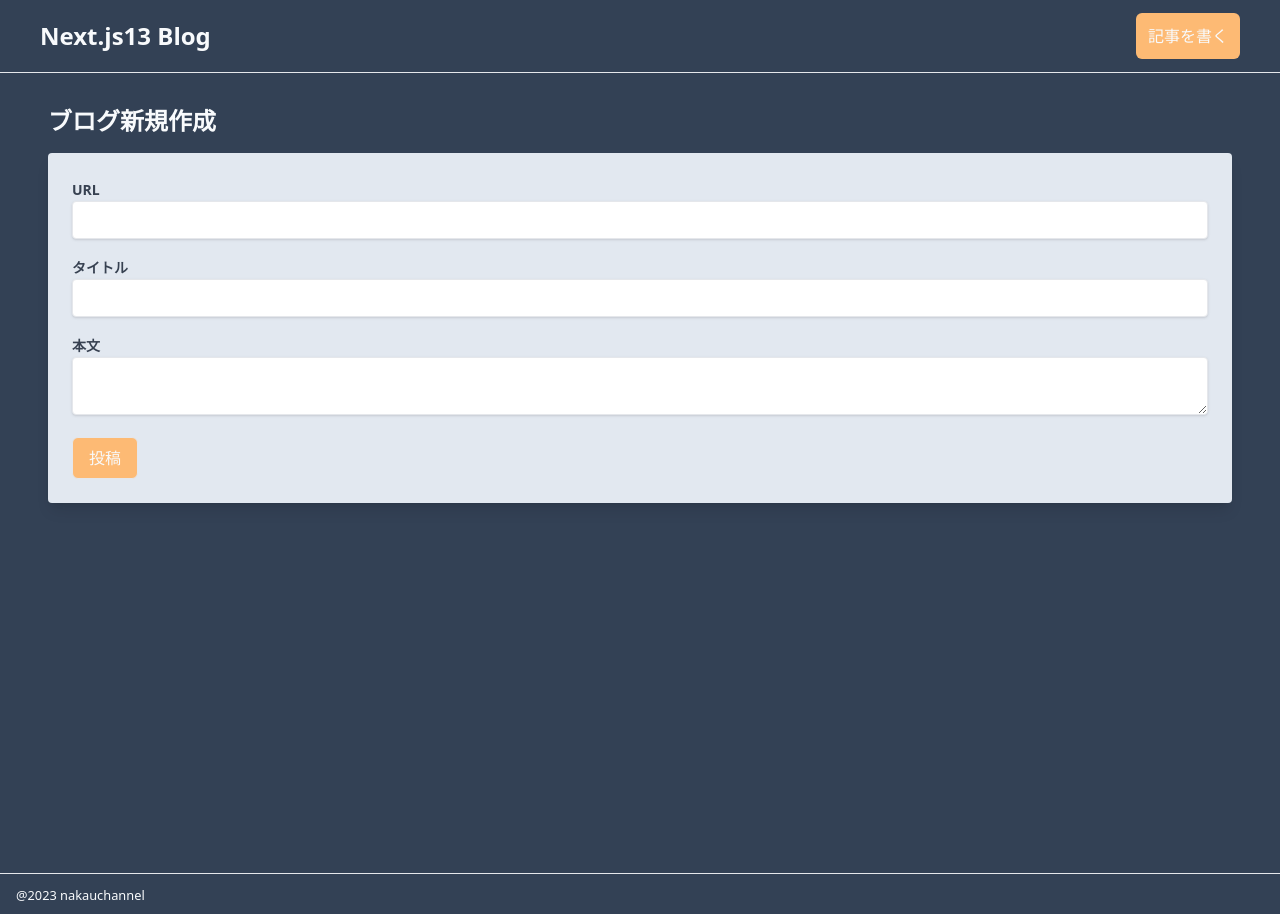
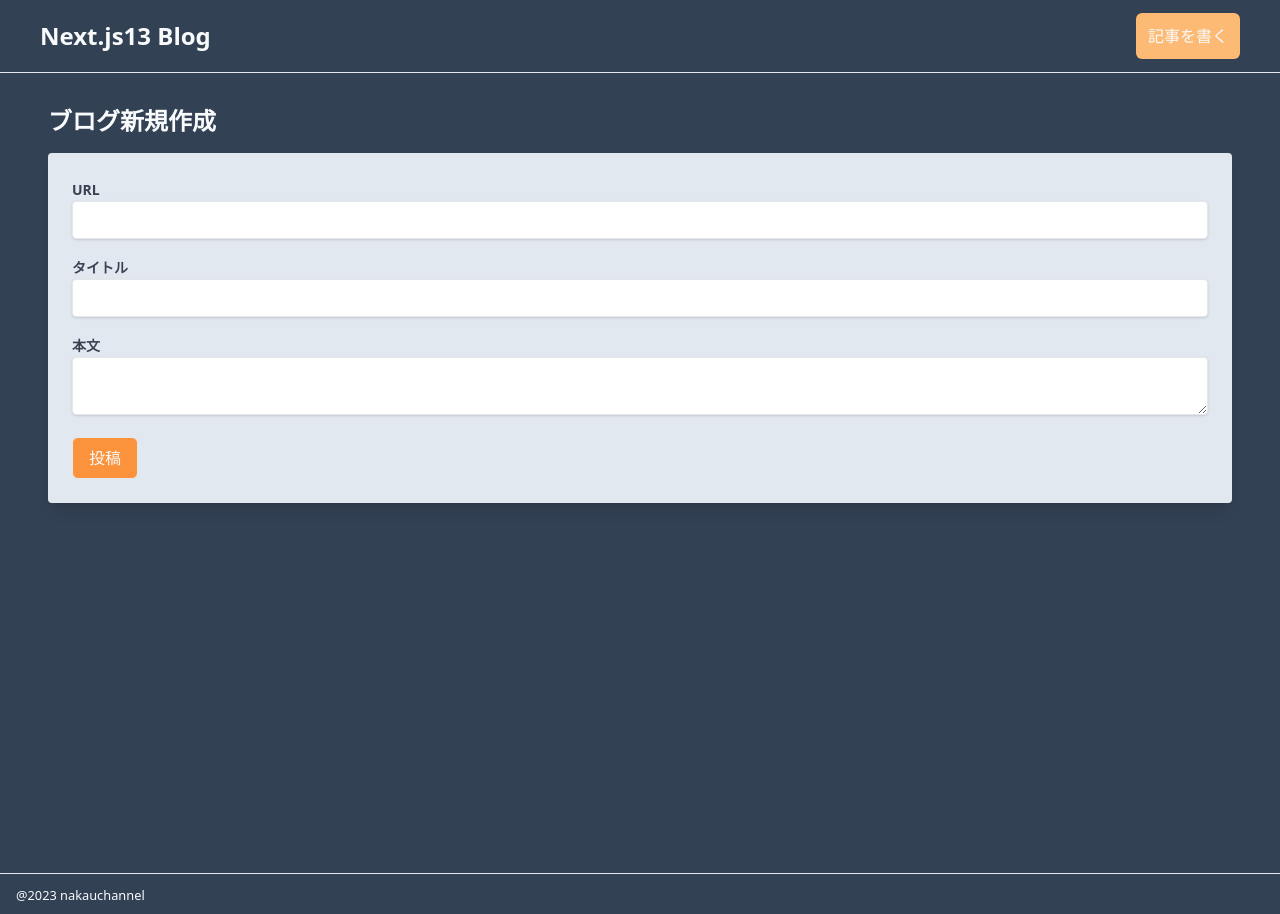
Before and after one commit to nakauchannel/my-blog, a Next.js app: page /articles/new in a window 1280 px wide. Built offline with nearby package versions, Linux system fonts and the light colour scheme.

Commit message:
✨ 投稿時のローディングアニメーション追加

```diff
--- a/src/app/articles/new/page.tsx
+++ b/src/app/articles/new/page.tsx
@@ -10,13 +10,18 @@
   const [id, setId] = useState<string>("");
   const [title, setTitle] = useState<string>("");
   const [content, setContent] = useState<string>("");
+  const [loading, setLoading] = useState<boolean>(false); //boolean型...true/false
 
   // Typescriptで書いているのでイベントを受け取るときにタイプの型を指定e:React.FormEvent<HTMLFormElement>
   const handleSubmit = async (e: React.FormEvent<HTMLFormElement>) => {
     //ページのリロードを防ぐ記述
     e.preventDefault();
 
+    setLoading(true);
+
     await createArticle(id, title, content);
+
+    setLoading(false);
     router.push("/");
     router.refresh();
   };
@@ -56,7 +61,12 @@
         </div>
         <button
           type="submit"
-          className="py-2 px-4 border rounded-md bg-orange-300"
+          className={`py-2 px-4 border rounded-md ${
+            loading
+              ? "bg-orange-300 cursor-not-allowed"
+              : "bg-orange-400 hover:bg-orange-500"
+          }`}
+          disabled={loading}
         >
           投稿
         </button>
```
